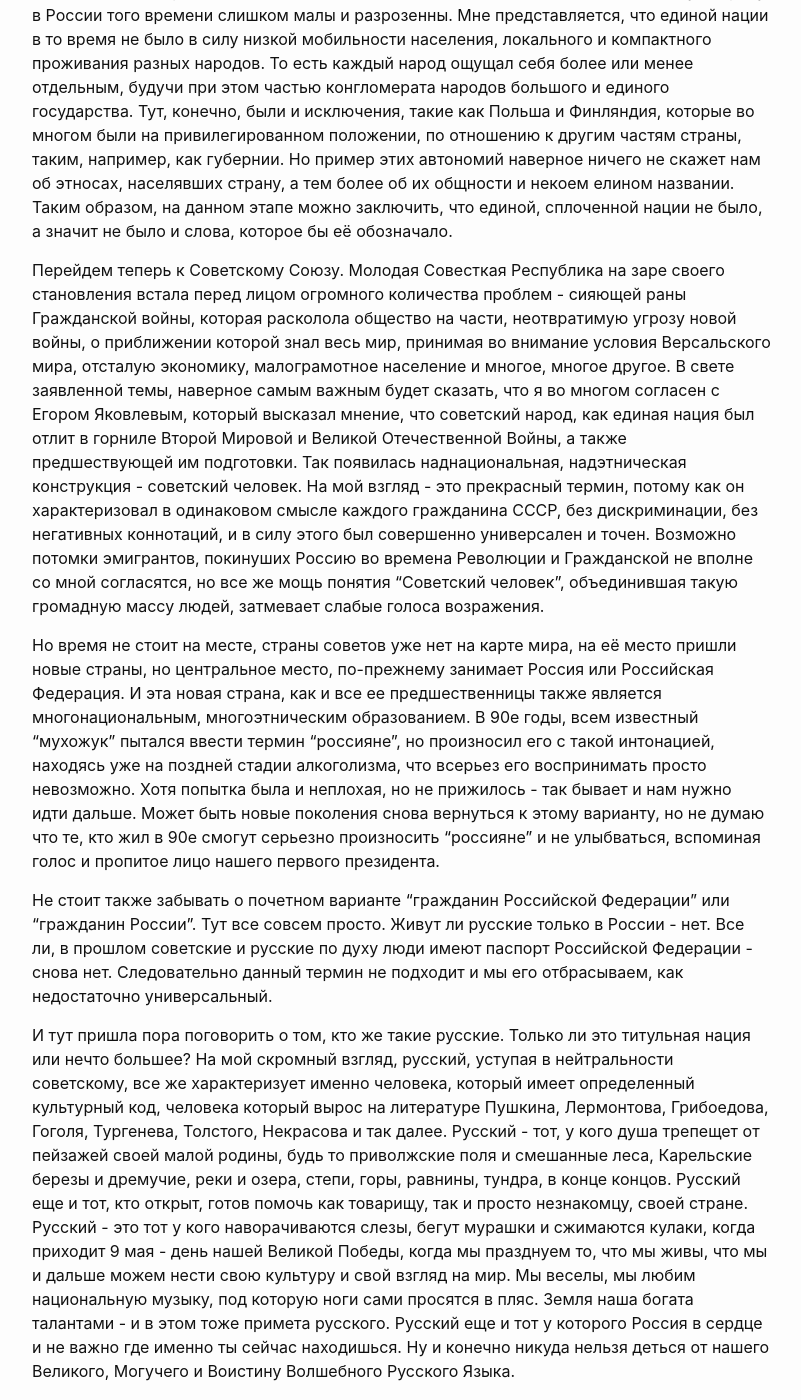
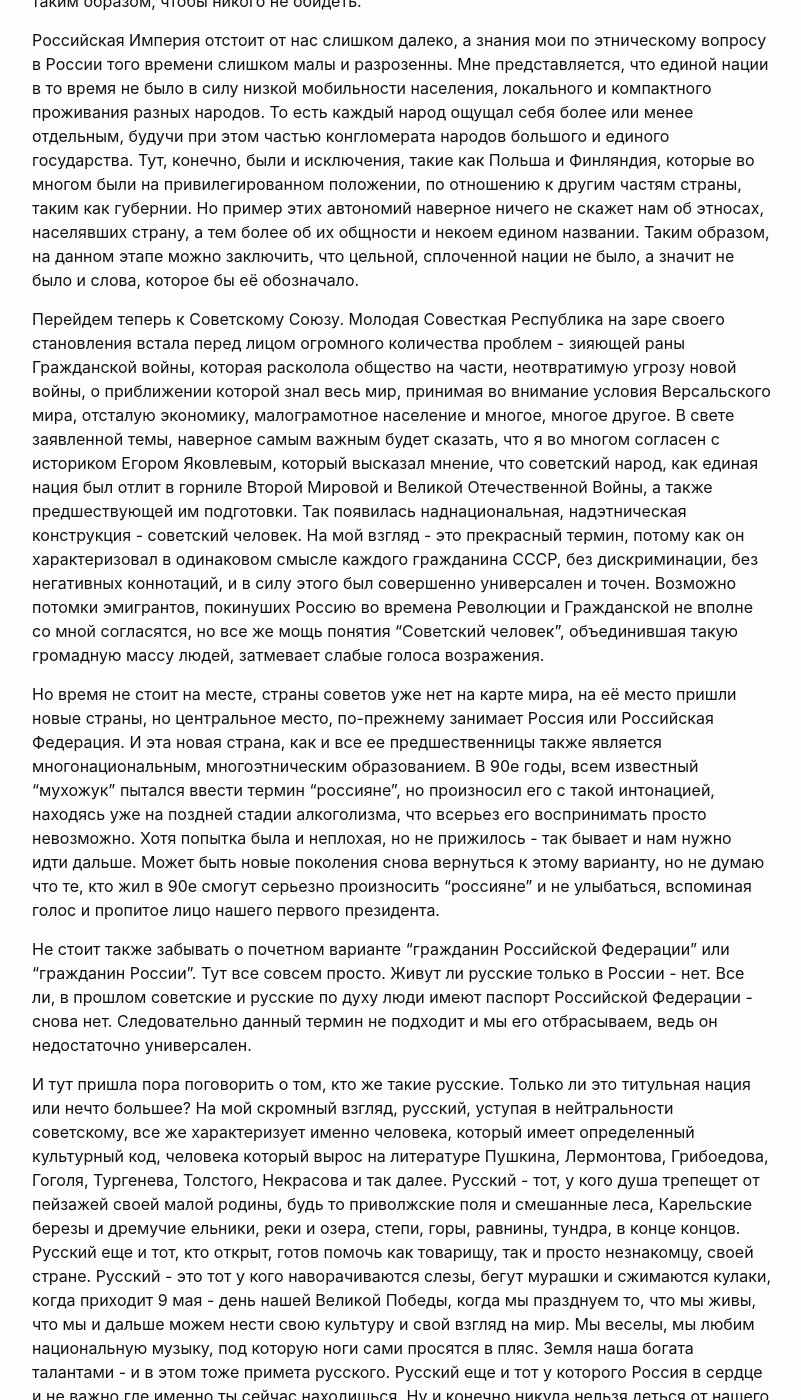
Before and after one commit to fjodor-che/blog, a Jekyll site: the page built from _posts/2020-07-09-russians.md, in a window 1280 px wide and 1400 px high, scrolled down 362 px. Shown: the whole window, without its empty margins (238-1039 px from the left). Built offline with Jekyll 4.4.1, drawn with Linux system fonts in a browser that asks for light colours; some of the changed text lies outside the part shown.

Commit message:
Update 2020-07-09-russians.md

```diff
--- a/_posts/2020-07-09-russians.md
+++ b/_posts/2020-07-09-russians.md
@@ -1,23 +1,23 @@
 ---
 layout: post
-title: Немного об этно-терминологии
+title: Немного об этно-терминологии или кто такие русские
 categories: history
 published: true
 ---
-Решил поразмышлять о том, кто такие русские. Терминология очень запутанная, потому что в Российской Империи, Советском Союзе, России сегодняшнего для жило и живет масса разных народов, национальностей, этносов. При этом хотелось бы иметь единообразный способ обратиться одним словом сразу ко всей общности народов, причем сделать это таким образом, чтобы никого не обидеть.
+Решил поразмышлять о том, кто такие русские. Терминология очень запутанная, потому что в Российской Империи, Советском Союзе, России сегодняшнего дня жило и живет масса разных народов, национальностей, этносов. При этом хотелось бы иметь единообразный способ обратиться одним словом сразу ко всей общности народов, причем сделать это таким образом, чтобы никого не обидеть.
 
-Российская Империя отстоит от нас слишком далеко, а знания мои по этническому вопросу в России того времени слишком малы и разрозенны. Мне представляется, что единой нации в то время не было в силу низкой мобильности населения, локального и компактного проживания разных народов. То есть каждый народ ощущал себя более или менее отдельным, будучи при этом частью конгломерата народов большого и единого государства. Тут, конечно, были и исключения, такие как Польша и Финляндия, которые во многом были на привилегированном положении, по отношению к другим частям страны, таким, например, как губернии. Но пример этих автономий наверное ничего не скажет нам об этносах, населявших страну, а тем более об их общности и некоем елином названии. Таким образом, на данном этапе можно заключить, что единой, сплоченной нации не было, а значит не было и слова, которое бы её обозначало.
+Российская Империя отстоит от нас слишком далеко, а знания мои по этническому вопросу в России того времени слишком малы и разрозенны. Мне представляется, что единой нации в то время не было в силу низкой мобильности населения, локального и компактного проживания разных народов. То есть каждый народ ощущал себя более или менее отдельным, будучи при этом частью конгломерата народов большого и единого государства. Тут, конечно, были и исключения, такие как Польша и Финляндия, которые во многом были на привилегированном положении, по отношению к другим частям страны, таким как губернии. Но пример этих автономий наверное ничего не скажет нам об этносах, населявших страну, а тем более об их общности и некоем едином названии. Таким образом, на данном этапе можно заключить, что цельной, сплоченной нации не было, а значит не было и слова, которое бы её обозначало.
 
-Перейдем теперь к Советскому Союзу. Молодая Совесткая Республика на заре своего становления встала перед лицом огромного количества проблем - сияющей раны Гражданской войны, которая расколола общество на части, неотвратимую угрозу новой войны, о приближении которой знал весь мир, принимая во внимание условия Версальского мира, отсталую экономику, малограмотное население и многое, многое другое. В свете заявленной темы, наверное самым важным будет сказать, что я во многом согласен с Егором Яковлевым, который высказал мнение, что советский народ, как единая нация был отлит в горниле Второй Мировой и Великой Отечественной Войны, а также предшествующей им подготовки. Так появилась наднациональная, надэтническая конструкция - советский человек. На мой взгляд - это прекрасный термин, потому как он характеризовал в одинаковом смысле каждого гражданина СССР, без дискриминации, без негативных коннотаций, и в силу этого был совершенно универсален и точен. Возможно потомки эмигрантов, покинуших Россию во времена Революции и Гражданской не вполне со мной согласятся, но все же мощь понятия "Советский человек", объединившая такую громадную массу людей, затмевает слабые голоса возражения.
+Перейдем теперь к Советскому Союзу. Молодая Совесткая Республика на заре своего становления встала перед лицом огромного количества проблем - зияющей раны Гражданской войны, которая расколола общество на части, неотвратимую угрозу новой войны, о приближении которой знал весь мир, принимая во внимание условия Версальского мира, отсталую экономику, малограмотное население и многое, многое другое. В свете заявленной темы, наверное самым важным будет сказать, что я во многом согласен с историком Егором Яковлевым, который высказал мнение, что советский народ, как единая нация был отлит в горниле Второй Мировой и Великой Отечественной Войны, а также предшествующей им подготовки. Так появилась наднациональная, надэтническая конструкция - советский человек. На мой взгляд - это прекрасный термин, потому как он характеризовал в одинаковом смысле каждого гражданина СССР, без дискриминации, без негативных коннотаций, и в силу этого был совершенно универсален и точен. Возможно потомки эмигрантов, покинуших Россию во времена Революции и Гражданской не вполне со мной согласятся, но все же мощь понятия "Советский человек", объединившая такую громадную массу людей, затмевает слабые голоса возражения.
 
-Но время не стоит на месте, страны советов уже нет на карте мира, на её место пришли новые страны, но центральное место, по-прежнему занимает Россия или Российская Федерация. И эта новая страна, как и все ее предшественницы также является многонациональным, многоэтническим образованием. В 90е годы, всем известный "мухожук" пытался ввести термин "россияне", но произносил его с такой интонацией, находясь уже на поздней стадии алкоголизма, что всерьез его воспринимать просто невозможно. Хотя попытка была и неплохая, но не прижилось - так бывает и нам нужно идти дальше. Может быть новые поколения снова вернуться к этому варианту, но не думаю что те, кто жил в 90е смогут серьезно произносить "россияне" и не улыбваться, вспоминая голос и пропитое лицо нашего первого президента.
+Но время не стоит на месте, страны советов уже нет на карте мира, на её место пришли новые страны, но центральное место, по-прежнему занимает Россия или Российская Федерация. И эта новая страна, как и все ее предшественницы также является многонациональным, многоэтническим образованием. В 90е годы, всем известный "мухожук" пытался ввести термин "россияне", но произносил его с такой интонацией, находясь уже на поздней стадии алкоголизма, что всерьез его воспринимать просто невозможно. Хотя попытка была и неплохая, но не прижилось - так бывает и нам нужно идти дальше. Может быть новые поколения снова вернуться к этому варианту, но не думаю что те, кто жил в 90е смогут серьезно произносить "россияне" и не улыбаться, вспоминая голос и пропитое лицо нашего первого президента.
 
-Не стоит также забывать о почетном варианте "гражданин Российской Федерации" или "гражданин России". Тут все совсем просто. Живут ли русские только в России - нет. Все ли, в прошлом советские и русские по духу люди имеют паспорт Российской Федерации - снова нет. Следовательно данный термин не подходит и мы его отбрасываем, как недостаточно универсальный.
+Не стоит также забывать о почетном варианте "гражданин Российской Федерации" или "гражданин России". Тут все совсем просто. Живут ли русские только в России - нет. Все ли, в прошлом советские и русские по духу люди имеют паспорт Российской Федерации - снова нет. Следовательно данный термин не подходит и мы его отбрасываем, ведь он недостаточно универсален.
 
-И тут пришла пора поговорить о том, кто же такие русские. Только ли это титульная нация или нечто большее? На мой скромный взгляд, русский, уступая в нейтральности советскому, все же характеризует именно человека, который имеет определенный культурный код, человека который вырос на литературе Пушкина, Лермонтова, Грибоедова, Гоголя, Тургенева, Толстого, Некрасова и так далее. Русский - тот, у кого душа трепещет от пейзажей своей малой родины, будь то приволжские поля и смешанные леса, Карельские березы и дремучие, реки и озера, степи, горы, равнины, тундра, в конце концов. Русский еще и тот, кто открыт, готов помочь как товарищу, так и просто незнакомцу, своей стране. Русский - это тот у кого наворачиваются слезы, бегут мурашки и сжимаются кулаки, когда приходит 9 мая - день нашей Великой Победы, когда мы празднуем то, что мы живы, что мы и дальше можем нести свою культуру и свой взгляд на мир.
+И тут пришла пора поговорить о том, кто же такие русские. Только ли это титульная нация или нечто большее? На мой скромный взгляд, русский, уступая в нейтральности советскому, все же характеризует именно человека, который имеет определенный культурный код, человека который вырос на литературе Пушкина, Лермонтова, Грибоедова, Гоголя, Тургенева, Толстого, Некрасова и так далее. Русский - тот, у кого душа трепещет от пейзажей своей малой родины, будь то приволжские поля и смешанные леса, Карельские березы и дремучие ельники, реки и озера, степи, горы, равнины, тундра, в конце концов. Русский еще и тот, кто открыт, готов помочь как товарищу, так и просто незнакомцу, своей стране. Русский - это тот у кого наворачиваются слезы, бегут мурашки и сжимаются кулаки, когда приходит 9 мая - день нашей Великой Победы, когда мы празднуем то, что мы живы, что мы и дальше можем нести свою культуру и свой взгляд на мир.
 Мы веселы, мы любим национальную музыку, под которую ноги сами просятся в пляс. Земля наша богата талантами - и в этом тоже примета русского. Русский еще и тот у которого Россия в сердце и не важно где именно ты сейчас находишься.  Ну и конечно никуда нельзя деться от нашего Великого, Могучего и Воистину Волшебного Русского Языка.
 
-Возможно у тех, кто не является этнически русским может закрасться тень обиды на то, что я написал выше. Но подумайте сами, любите ли вы скою страну, своих родных, говорите ли вы на том языке, на котором написана эта заметка, разделяете ли вы хотя бы часть того, что я написал выше? И если вы ответите да, то и обижаться вам не на что - мы с вами одинаковые, и возможно, единственной разницей является то, что вы владеете еще одним языком, кроме русского и умеете готовить какие-нибудь необычайно вкусные блюда. Так что я вам даже немного по-доброму в этом завидую. Мы сильны единством, а чтобы описать все, что могло бы нас разделяьть и разделяет уйдет огромное число страниц. Поэтому давайте будем русскими в душе и многих проблем просто не станет.
+Возможно у тех, кто не является этнически русским может закрасться тень обиды на то, что я написал выше. Но подумайте сами, любите ли вы скою страну, своих родных, говорите ли вы на том языке, на котором написана эта заметка, разделяете ли вы хотя бы часть того, что я написал выше? И если вы ответите да, то и обижаться вам не на что - мы с вами одинаковые, и возможно, единственной разницей является то, что вы владеете еще одним языком, кроме русского и умеете готовить какие-нибудь необычайно вкусные блюда. Так что я вам даже немного по-доброму в этом завидую. Мы сильны единством, а чтобы описать все, что могло бы нас разделять и разделяет сейчас уйдет огромное число страниц. Поэтому давайте будем русскими в душе и многих проблем просто не станет.
 
 С уважением,
 Ваш автор.
```
